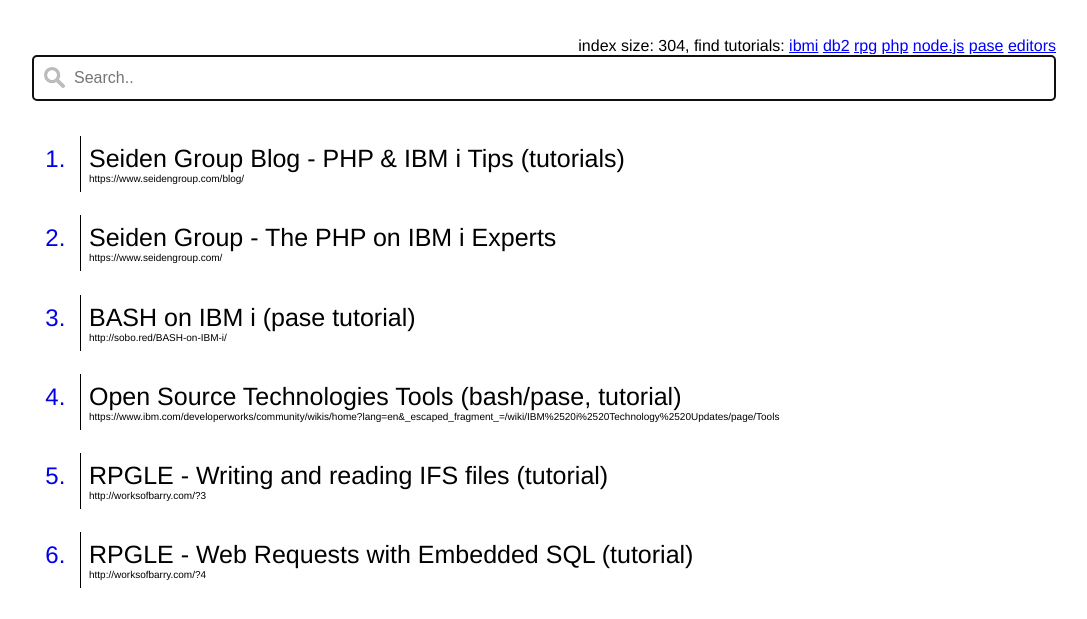
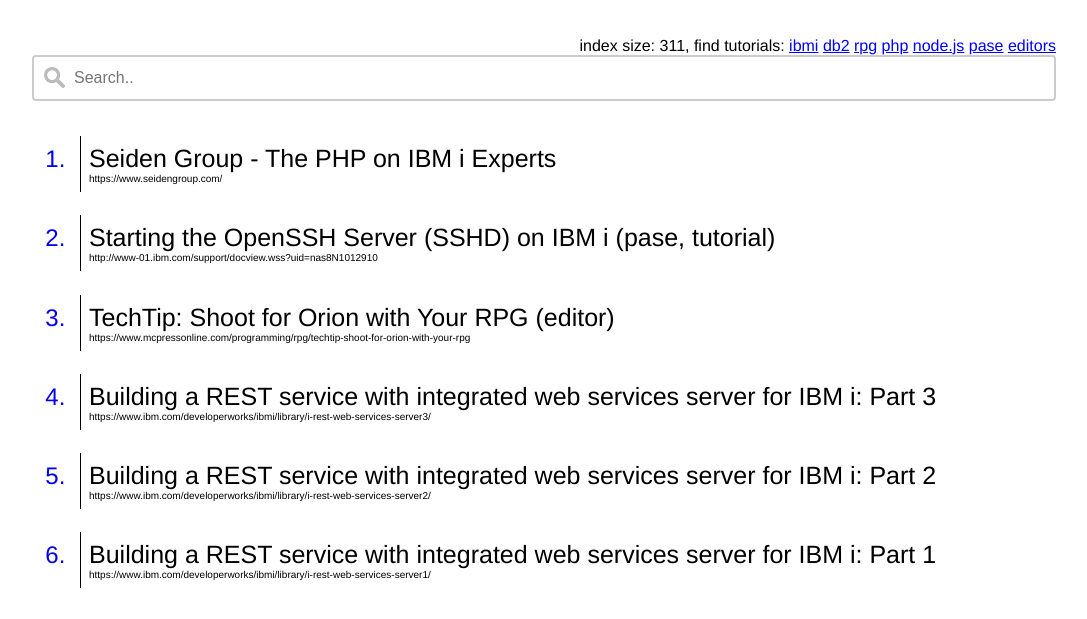
Before and after one commit to Club-Seiden/ibmisearch, a plain HTML site: page index.html in a window 1280 px wide. Shown: the part 177-796 px from the top of the page, without its empty margins (96-1183 px from the left). Drawn offline with Linux system fonts and the light colour scheme.

Commit message:
More links and fade in

```diff
--- a/css/stylesheet.css
+++ b/css/stylesheet.css
@@ -1,5 +1,6 @@
  body {
     font-family: "Helvetica Neue", Helvetica, Roboto, Arial, sans-serif;
+    display: none;
 }
  a:link {
     text-decoration: none;
--- a/data.json
+++ b/data.json
@@ -829,9 +829,16 @@ entries = [
   { "title": "RPGLE - Writing and reading IFS files  (tutorial)", "link": "http://worksofbarry.com/?3"},
   { "title": "Open Source Technologies Tools (bash/pase, tutorial)", "link": "https://www.ibm.com/developerworks/community/wikis/home?lang=en&_escaped_fragment_=/wiki/IBM%2520i%2520Technology%2520Updates/page/Tools"},
   { "title": "BASH on IBM i (pase tutorial)", "link": "http://sobo.red/BASH-on-IBM-i/"},
+  { "title": "midrangeWiki", "link": "https://wiki.midrange.com/index.php/Main_Page"},
+  { "title": "Seiden Group Blog - PHP & IBM i Tips (tutorials)", "link": "https://www.seidengroup.com/blog/"},
+  { "title": "Running Node-RED on IBM i: Installation and first flow (Node.js)", "link": "https://www.ibm.com/developerworks/ibmi/library/i-running-node-red/" },
+  { "title": "Building a REST service with integrated web services server for IBM i: Part 1", "link": "https://www.ibm.com/developerworks/ibmi/library/i-rest-web-services-server1/"},
+  { "title": "Building a REST service with integrated web services server for IBM i: Part 2", "link": "https://www.ibm.com/developerworks/ibmi/library/i-rest-web-services-server2/"},
+  { "title": "Building a REST service with integrated web services server for IBM i: Part 3", "link": "https://www.ibm.com/developerworks/ibmi/library/i-rest-web-services-server3/"},
+  { "title": "TechTip: Shoot for Orion with Your RPG (editor)", "link": "https://www.mcpressonline.com/programming/rpg/techtip-shoot-for-orion-with-your-rpg"},
+  { "title": "Starting the OpenSSH Server (SSHD) on IBM i (pase, tutorial)", "link": "http://www-01.ibm.com/support/docview.wss?uid=nas8N1012910"},
 
 
   { "title": "Seiden Group - The PHP on IBM i Experts", "link": "https://www.seidengroup.com/"},
-  { "title": "Seiden Group Blog - PHP & IBM i Tips (tutorials)", "link": "https://www.seidengroup.com/blog/"}
 
 ]
--- a/js/index.js
+++ b/js/index.js
@@ -108,3 +108,7 @@
   document.getElementById("search").focus();
   populateNewest();
   $('#indexsize').text(entries.length)
+
+  $( "body" ).fadeIn( "slow", function() {
+    // Animation complete
+  });
```
